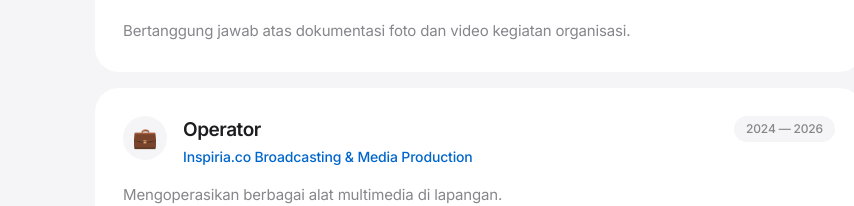
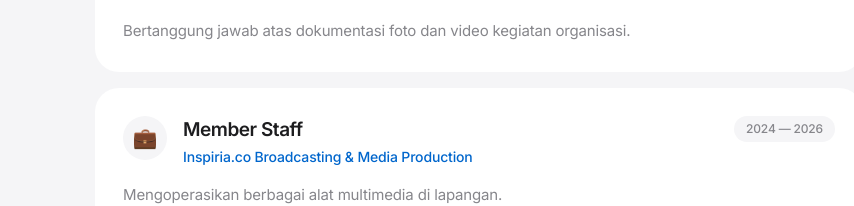
Before and after one commit to Patinlele/my-web-portfolio, a Next.js app: page / in a window 1280 px wide. Shown: the part 4987-5193 px from the top of the page, without its empty margins (161-1015 px from the left). Built offline with nearby package versions, Linux system fonts and the light colour scheme.

Commit message:
edit exp

```diff
--- a/src/data/portfolio.ts
+++ b/src/data/portfolio.ts
@@ -224,7 +224,7 @@ export const experiences: Experience[] = [
     type: "organisasi",
   },
   {
-    role: "Operator",
+    role: "Member Staff",
     organization: "Inspiria.co Broadcasting & Media Production",
     period: "2024 — 2026",
     description:
```
